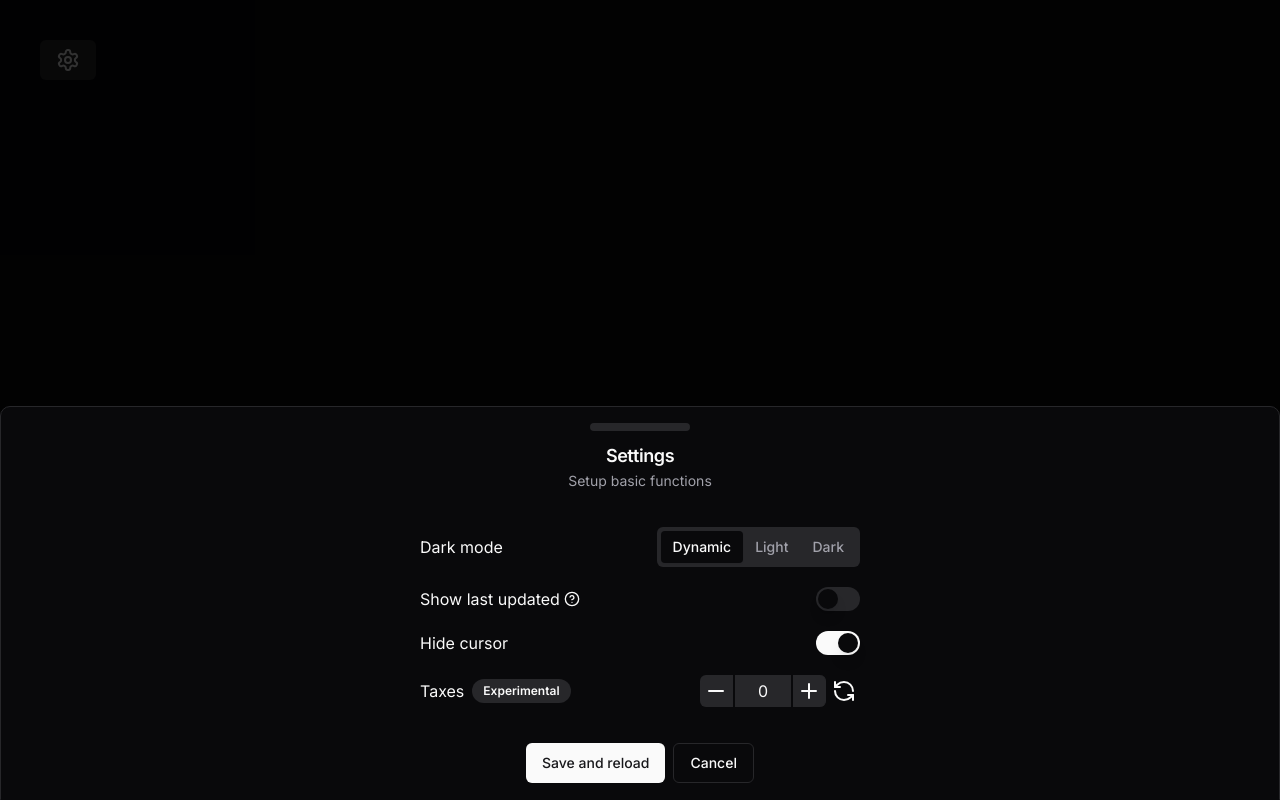
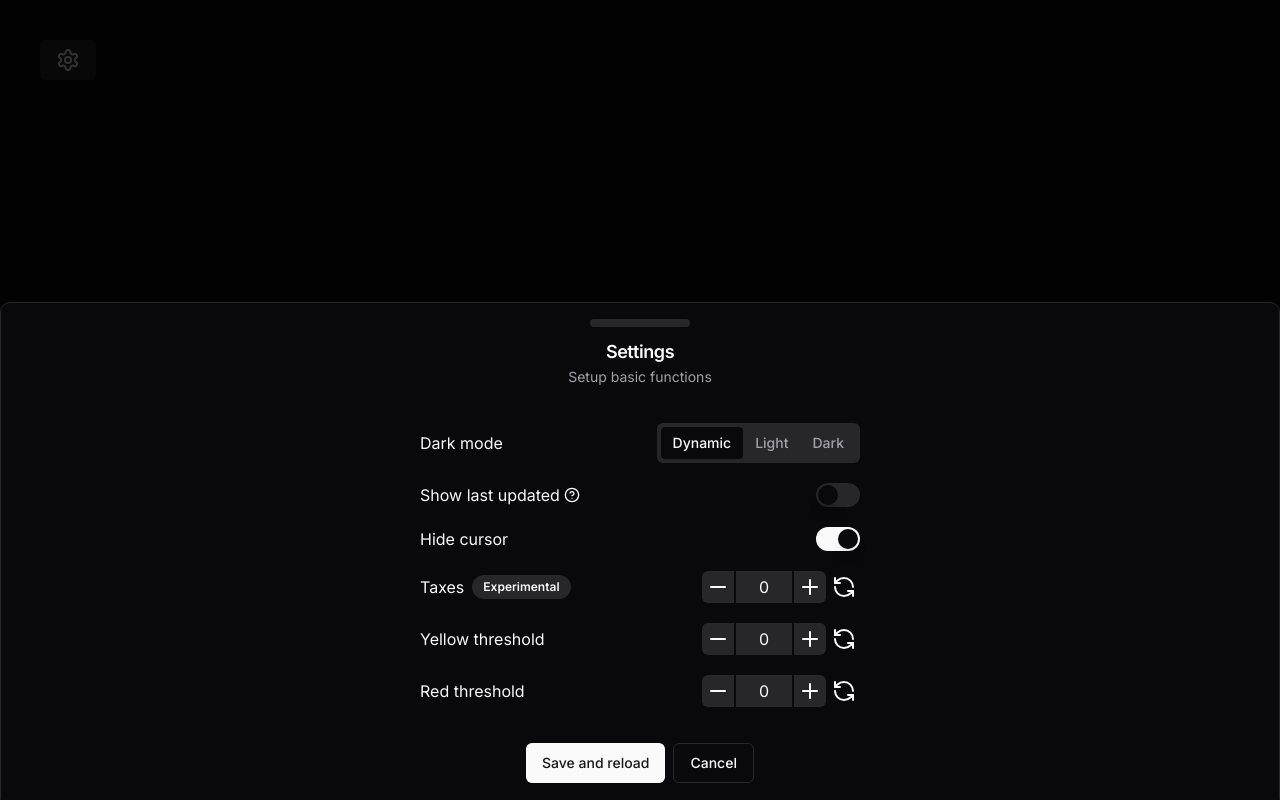
Before and after one commit to DDDASHXD/rpi-kwh, a Next.js app: page / in a window 1280 px wide. Both pictures are taken after a click on the button 68 px from the left and 60 px from the top of the page. Built offline with nearby package versions, Linux system fonts and the light colour scheme; no server answers.

Commit message:
Added red and yellow thresholds, and upped step counter

```diff
--- a/src/components/charts/current.tsx
+++ b/src/components/charts/current.tsx
@@ -31,7 +31,7 @@ const Current = ({ data }: iCurrentProps) => {
             "text-red-500": priceNow! > 2.5
           })}
         >
-          {priceNow ? priceNow : "Not found"}
+          {priceNow ? `${priceNow} kr` : "Not found"}
         </p>
       }
     >
--- a/src/components/charts/default.tsx
+++ b/src/components/charts/default.tsx
@@ -27,6 +27,18 @@ const chartConfig = {
 } satisfies ChartConfig;
 
 const DefaultChart = ({ data }: iDefaultChartProps) => {
+  const [thresholds, setThresholds] = React.useState({ red: 0, yellow: 0 });
+
+  React.useEffect(() => {
+    const yellowThreshold = localStorage.getItem("yellowThreshold");
+    const redThreshold = localStorage.getItem("redThreshold");
+
+    if (yellowThreshold && redThreshold) {
+      // @ts-ignore
+      setThresholds({ red: redThreshold, yellow: yellowThreshold });
+    }
+  }, []);
+
   return (
     <ChartContainer config={chartConfig} className="min-h-[200px] w-full">
       <BarChart data={data}>
@@ -41,9 +53,9 @@ const DefaultChart = ({ data }: iDefaultChartProps) => {
             <Cell
               key={`cell-${index}`}
               fill={
-                entry.price > 2.5
+                entry.price > thresholds.red
                   ? "#F56565"
-                  : entry.price > 2.01
+                  : entry.price > thresholds.yellow
                   ? "#ECC94B"
                   : "#48BB78"
               }
--- a/src/components/settings.tsx
+++ b/src/components/settings.tsx
@@ -30,7 +30,9 @@ const Settings = () => {
   const [sleepPrevention, setSleepPrevention] = React.useState(false);
   const [hideCursor, setHideCursor] = React.useState(true);
   const [wakeLock, setWakeLock] = React.useState(false);
-  const [tax, setTax] = React.useState(12);
+  const [tax, setTax] = React.useState(1.5);
+  const [yellowThreshold, setYellowThreshold] = React.useState(2.5);
+  const [redThreshold, setRedThreshold] = React.useState(3);
   const { setTheme } = useTheme();
 
   const getTheme = () => {
@@ -90,6 +92,20 @@ const Settings = () => {
     if (localTax !== undefined) {
       setTax(Number(localTax));
     }
+
+    let localRedTreshold = localStorage.getItem("redThreshold");
+    if (localRedTreshold !== undefined) {
+      setRedThreshold(Number(localRedTreshold));
+    } else {
+      localStorage.setItem("redThreshold", "0");
+    }
+
+    let localYellowThreshold = localStorage.getItem("yellowThreshold");
+    if (localYellowThreshold !== undefined) {
+      setYellowThreshold(Number(localYellowThreshold));
+    } else {
+      localStorage.setItem("yellowThreshold", "0");
+    }
   }, []);
 
   React.useEffect(() => {
@@ -111,8 +127,13 @@ const Settings = () => {
     setTax(e);
   };
 
+  React.useEffect(() => {
+    localStorage.setItem("yellowThreshold", yellowThreshold.toString());
+    localStorage.setItem("redThreshold", redThreshold.toString());
+  }, [redThreshold, yellowThreshold]);
+
   return (
-    <Drawer>
+    <Drawer shouldScaleBackground>
       <DrawerTrigger asChild>
         <Button variant="secondary">
           <SettingsIcon />
@@ -180,7 +201,31 @@ const Settings = () => {
               <p>Taxes</p>
               <Badge variant="secondary">Experimental</Badge>
             </div>
-            <NumberInput value={tax} onChange={(e) => handleTaxChange(e)} />
+            <NumberInput
+              value={tax}
+              onChange={(e) => handleTaxChange(e)}
+              step={0.1}
+            />
+          </div>
+          <div className="flex justify-between items-center">
+            <div className="flex gap-2">
+              <p>Yellow threshold</p>
+            </div>
+            <NumberInput
+              value={yellowThreshold}
+              onChange={(e) => setYellowThreshold(e)}
+              step={0.1}
+            />
+          </div>
+          <div className="flex justify-between items-center">
+            <div className="flex gap-2">
+              <p>Red threshold</p>
+            </div>
+            <NumberInput
+              value={redThreshold}
+              onChange={(e) => setRedThreshold(e)}
+              step={0.1}
+            />
           </div>
         </div>
         <DrawerFooter className="flex flex-row justify-center">
--- a/src/components/ui/number-input.tsx
+++ b/src/components/ui/number-input.tsx
@@ -4,10 +4,11 @@ import { MinusIcon, PlusIcon, RefreshCcw } from "lucide-react";
 
 interface iNumberInputProps {
   onChange?: (e: number) => void;
+  step?: number;
   value?: number;
 }
 
-const NumberInput = ({ onChange, value }: iNumberInputProps) => {
+const NumberInput = ({ onChange, value, step }: iNumberInputProps) => {
   const [numValue, setNumValue] = React.useState(0);
 
   React.useEffect(() => {
@@ -17,7 +18,12 @@ const NumberInput = ({ onChange, value }: iNumberInputProps) => {
   }, [value]);
 
   const handleMinus = () => {
-    const newValue = Number((numValue - 0.01).toFixed(3));
+    let newValue;
+    if (step) {
+      newValue = Number((numValue - step).toFixed(3));
+    } else {
+      newValue = Number((numValue - 0.01).toFixed(3));
+    }
     if (onChange) {
       onChange(newValue);
     }
@@ -26,7 +32,13 @@ const NumberInput = ({ onChange, value }: iNumberInputProps) => {
   };
 
   const handlePlus = () => {
-    const newValue = Number((numValue + 0.01).toFixed(3));
+    let newValue;
+    if (step) {
+      newValue = Number((numValue + step).toFixed(3));
+    } else {
+      newValue = Number((numValue + 0.01).toFixed(3));
+    }
+
     if (onChange) {
       onChange(newValue);
     }
@@ -46,7 +58,7 @@ const NumberInput = ({ onChange, value }: iNumberInputProps) => {
     <div className="flex gap-[2px]">
       <Button
         variant="secondary"
-        className="rounded-tr-none rounded-br-none p-1 h-max border-r"
+        className="rounded-tr-none rounded-br-none p-1 h-max"
         onClick={() => handleMinus()}
       >
         <MinusIcon />
@@ -58,7 +70,7 @@ const NumberInput = ({ onChange, value }: iNumberInputProps) => {
       />
       <Button
         variant="secondary"
-        className="rounded-tl-none rounded-bl-none p-1 h-max border-r"
+        className="rounded-tl-none rounded-bl-none p-1 h-max"
         onClick={() => handlePlus()}
       >
         <PlusIcon />
--- a/src/components/ui/sleep-prevention.tsx
+++ b/src/components/ui/sleep-prevention.tsx
@@ -32,7 +32,7 @@ const SleepPrevention = ({ lastUpdated }: iSleepPreventionProps) => {
       currentDate.getTime() - pastDateTime.getTime();
     const diffInMinutes: number = Math.floor(diffInMilliseconds / (1000 * 60));
 
-    if (diffInMinutes < 0.02) {
+    if (diffInMinutes < 1) {
       return "Last updated: just now";
     } else if (diffInMinutes === 1) {
       return "Last updated: 1 minute ago";
@@ -57,7 +57,13 @@ const SleepPrevention = ({ lastUpdated }: iSleepPreventionProps) => {
 
   React.useEffect(() => {
     if (lastUpdated) {
-      setString(timeSinceDate(lastUpdated));
+      let interval = setInterval(() => {
+        setString(timeSinceDate(lastUpdated));
+      }, 1000);
+
+      return () => {
+        clearInterval(interval);
+      };
     }
   }, [lastUpdated]);
 
```
